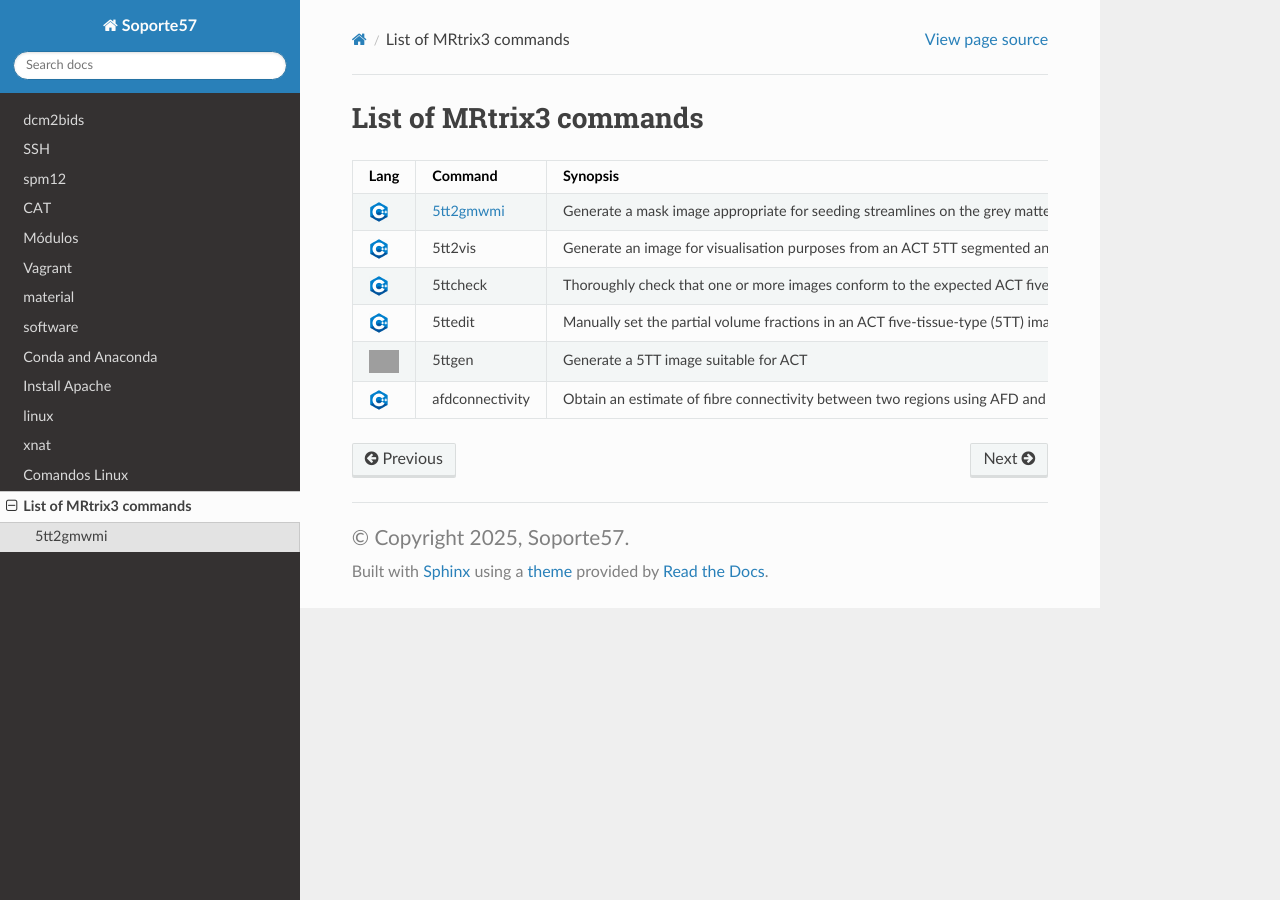
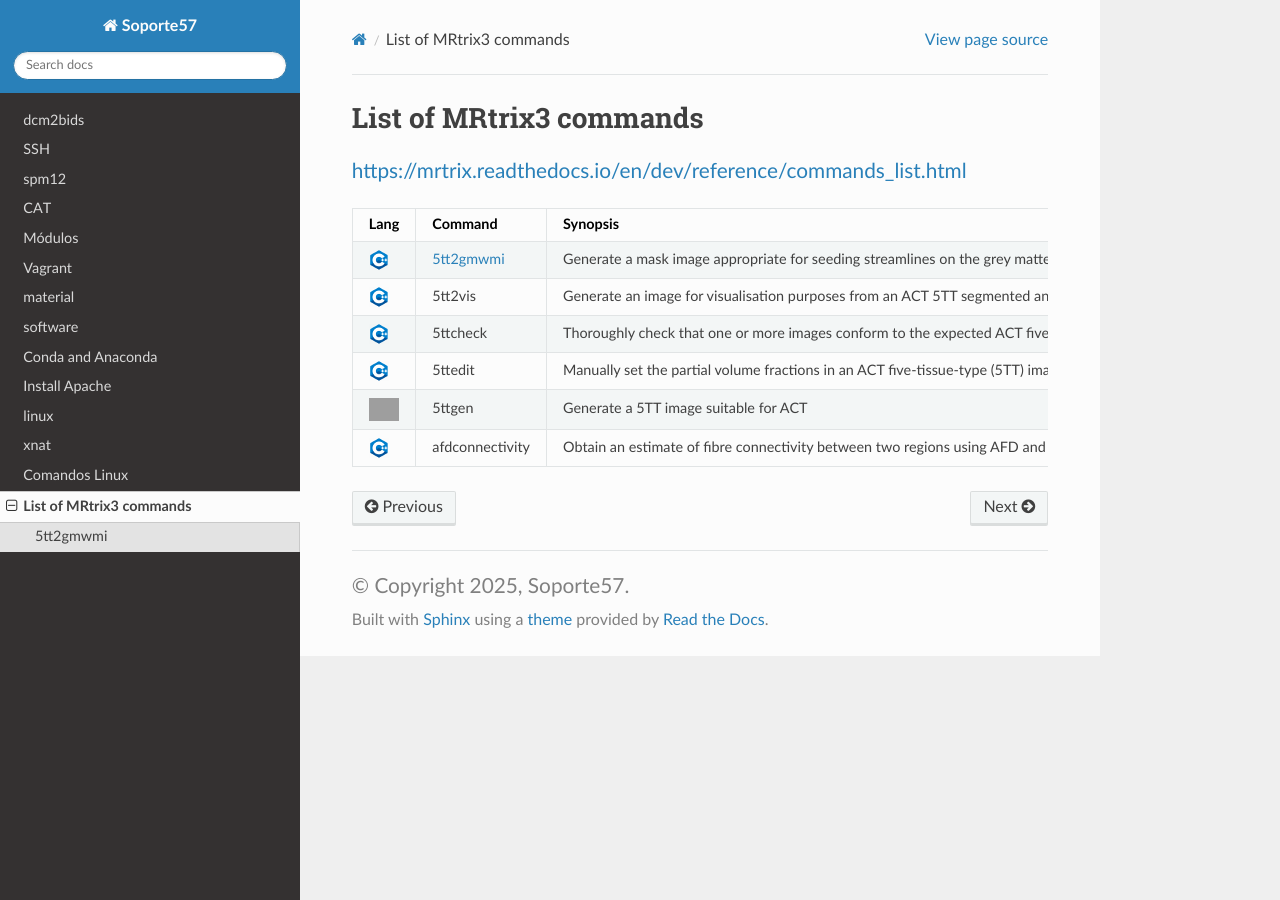
Before and after one commit to matecom57/santosg57-soporte, a Sphinx documentation site: the page built from docs/source/comandos_ss.rst, in a window 1280 px wide. Built offline with Sphinx 7.4.7 and the Read the Docs theme 3.1.0, drawn with Linux system fonts in a browser that asks for light colours; pages that are not in the unit, such as notebooks, are missing from menus; some of the changed lines change nothing that is shown; grey boxes are pictures that could not be loaded.

Commit message:
Test comité

```diff
--- a/docs/source/comandos_ss.rst
+++ b/docs/source/comandos_ss.rst
@@ -4,6 +4,7 @@
 List of MRtrix3 commands
 ########################
 
+https://mrtrix.readthedocs.io/en/dev/reference/commands_list.html
 
 .. toctree::
     :hidden:
```
